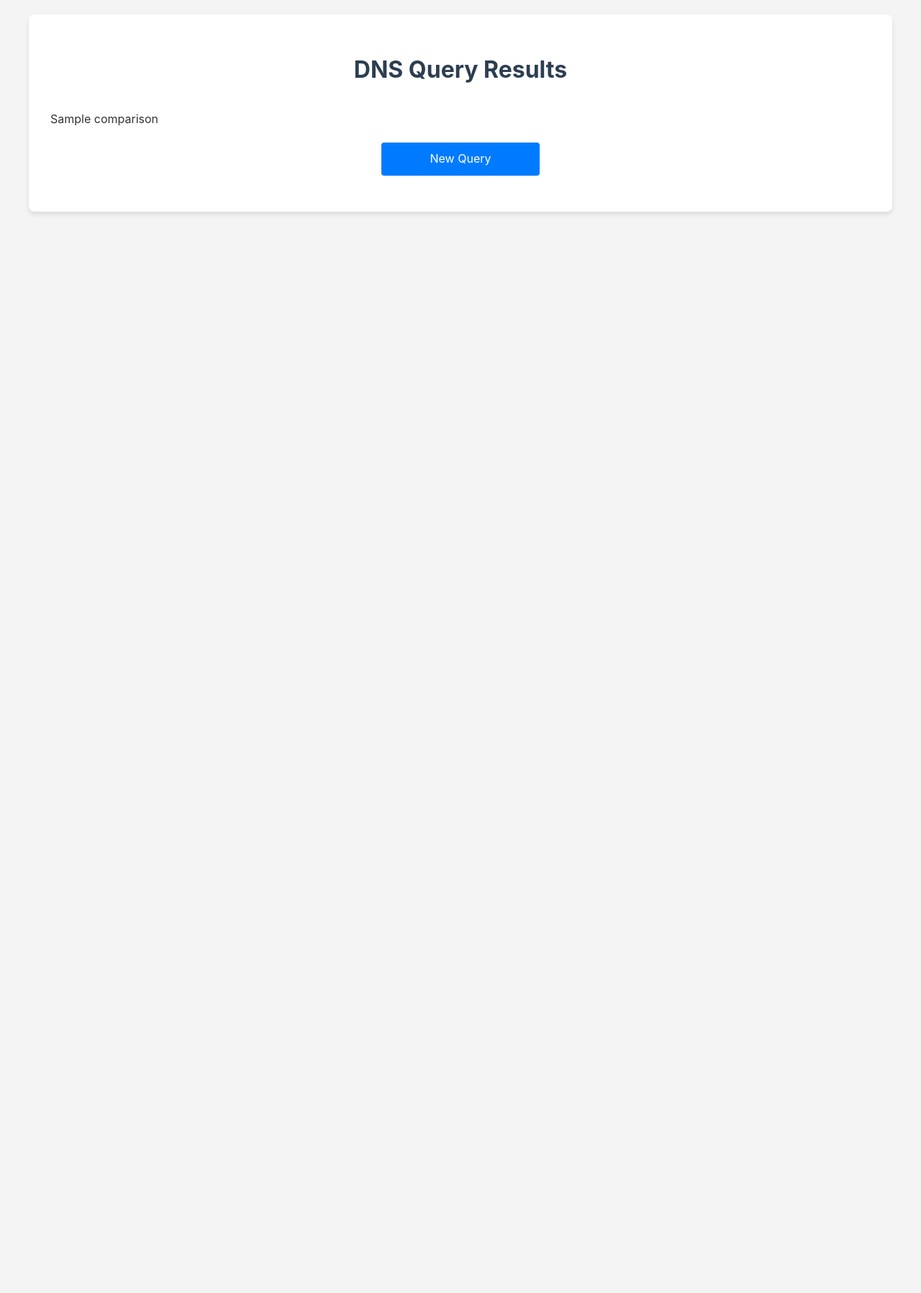
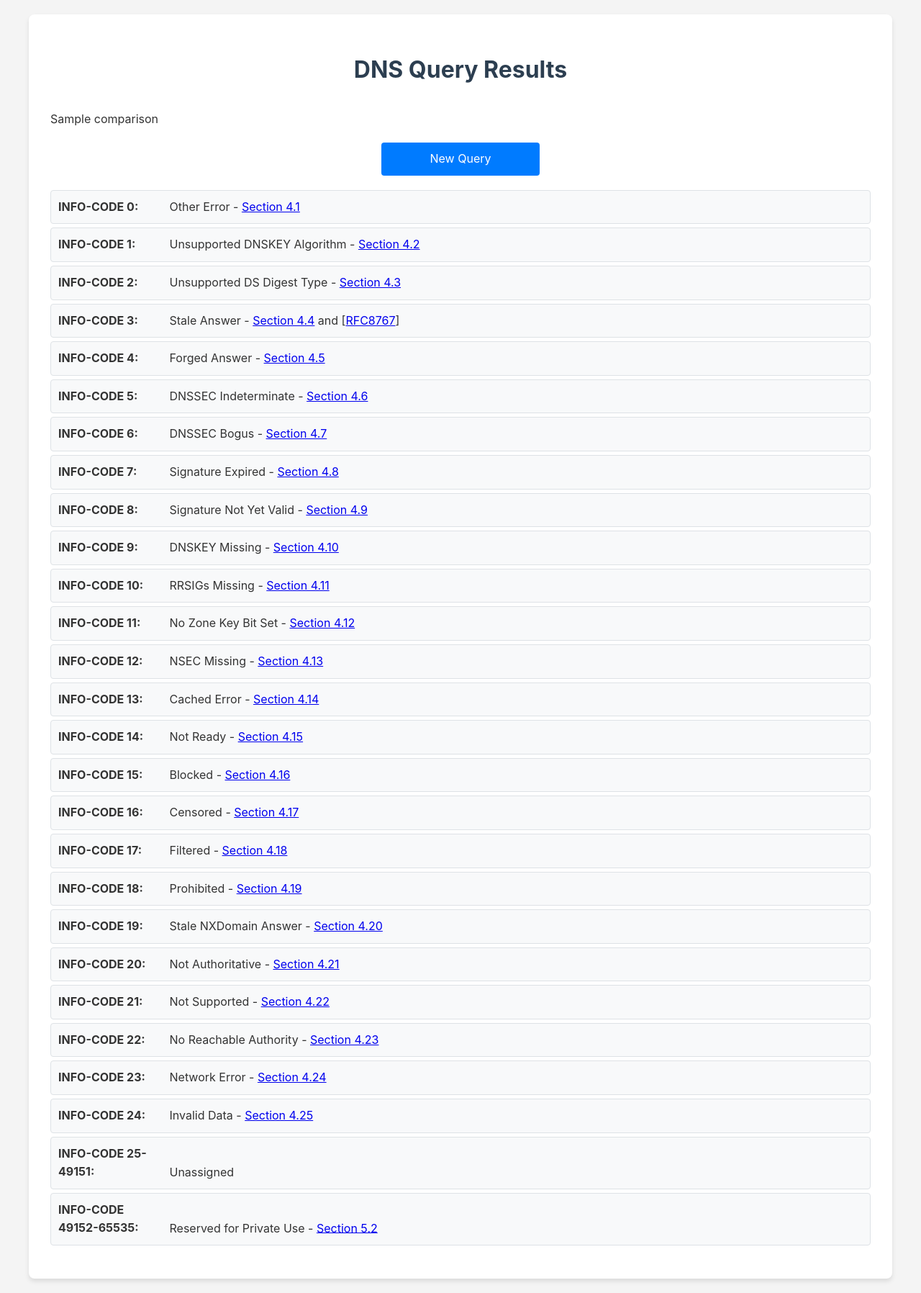
Before and after one commit to RavenWorks247/rfc9606-sketch-warningnotreal, a Flask app: template DNS-PY/dns_query_tool/templates/result.html in a window 1280 px wide. Shown: the whole page at 72% size. Before the commit the page ends 298 px from the top, so only its background shows below. Run offline with Flask 3, Linux system fonts and the light colour scheme; the template is opened without the code that fills it: most values are stand-ins (such as "Sample title", 1, 10 or a date in 2020).

Commit message:
Updated error meaning

```diff
--- a/DNS-PY/dns_query_tool/templates/result.html
+++ b/DNS-PY/dns_query_tool/templates/result.html
@@ -70,6 +70,22 @@
                 padding: 8px 10px;
             }
         }
+        ul.error-list {
+            margin-top: 20px;
+            padding: 0;
+            list-style-type: none;
+        }
+        ul.error-list li {
+            background: #f8f9fa;
+            padding: 10px;
+            margin: 5px 0;
+            border: 1px solid #dee2e6;
+            border-radius: 4px;
+        }
+        ul.error-list li strong {
+            display: inline-block;
+            width: 150px;
+        }
     </style>
 </head>
 <body>
@@ -77,6 +93,35 @@
         <h1>DNS Query Results</h1>
         {{ comparison | safe }}
         <a href="/" class="back-btn">New Query</a>
+        <ul class="error-list">
+            <li><strong>INFO-CODE 0:</strong> Other Error - <a href="https://www.rfc-editor.org/rfc/rfc8914.html#errother" target="_blank">Section 4.1</a></li>
+            <li><strong>INFO-CODE 1:</strong> Unsupported DNSKEY Algorithm - <a href="https://www.rfc-editor.org/rfc/rfc8914.html#errbaddnskeyalg" target="_blank">Section 4.2</a></li>
+            <li><strong>INFO-CODE 2:</strong> Unsupported DS Digest Type - <a href="https://www.rfc-editor.org/rfc/rfc8914.html#errbaddsdigest" target="_blank">Section 4.3</a></li>
+            <li><strong>INFO-CODE 3:</strong> Stale Answer - <a href="https://www.rfc-editor.org/rfc/rfc8914.html#stalenoerror" target="_blank">Section 4.4</a> and <span>[<a href="https://www.rfc-editor.org/rfc/rfc8767" target="_blank">RFC8767</a>]</span></li>
+            <li><strong>INFO-CODE 4:</strong> Forged Answer - <a href="https://www.rfc-editor.org/rfc/rfc8914.html#forgedanswer" target="_blank">Section 4.5</a></li>
+            <li><strong>INFO-CODE 5:</strong> DNSSEC Indeterminate - <a href="https://www.rfc-editor.org/rfc/rfc8914.html#errindeterminate" target="_blank">Section 4.6</a></li>
+            <li><strong>INFO-CODE 6:</strong> DNSSEC Bogus - <a href="https://www.rfc-editor.org/rfc/rfc8914.html#errbogus" target="_blank">Section 4.7</a></li>
+            <li><strong>INFO-CODE 7:</strong> Signature Expired - <a href="https://www.rfc-editor.org/rfc/rfc8914.html#errexpired" target="_blank">Section 4.8</a></li>
+            <li><strong>INFO-CODE 8:</strong> Signature Not Yet Valid - <a href="https://www.rfc-editor.org/rfc/rfc8914.html#errprior" target="_blank">Section 4.9</a></li>
+            <li><strong>INFO-CODE 9:</strong> DNSKEY Missing - <a href="https://www.rfc-editor.org/rfc/rfc8914.html#errnodnskey" target="_blank">Section 4.10</a></li>
+            <li><strong>INFO-CODE 10:</strong> RRSIGs Missing - <a href="https://www.rfc-editor.org/rfc/rfc8914.html#errnorrsig" target="_blank">Section 4.11</a></li>
+            <li><strong>INFO-CODE 11:</strong> No Zone Key Bit Set - <a href="https://www.rfc-editor.org/rfc/rfc8914.html#errnozonekey" target="_blank">Section 4.12</a></li>
+            <li><strong>INFO-CODE 12:</strong> NSEC Missing - <a href="https://www.rfc-editor.org/rfc/rfc8914.html#nonsec" target="_blank">Section 4.13</a></li>
+            <li><strong>INFO-CODE 13:</strong> Cached Error - <a href="https://www.rfc-editor.org/rfc/rfc8914.html#cachederror" target="_blank">Section 4.14</a></li>
+            <li><strong>INFO-CODE 14:</strong> Not Ready - <a href="https://www.rfc-editor.org/rfc/rfc8914.html#notready" target="_blank">Section 4.15</a></li>
+            <li><strong>INFO-CODE 15:</strong> Blocked - <a href="https://www.rfc-editor.org/rfc/rfc8914.html#errblocked" target="_blank">Section 4.16</a></li>
+            <li><strong>INFO-CODE 16:</strong> Censored - <a href="https://www.rfc-editor.org/rfc/rfc8914.html#errcensored" target="_blank">Section 4.17</a></li>
+            <li><strong>INFO-CODE 17:</strong> Filtered - <a href="https://www.rfc-editor.org/rfc/rfc8914.html#errfiltered" target="_blank">Section 4.18</a></li>
+            <li><strong>INFO-CODE 18:</strong> Prohibited - <a href="https://www.rfc-editor.org/rfc/rfc8914.html#errprohibted" target="_blank">Section 4.19</a></li>
+            <li><strong>INFO-CODE 19:</strong> Stale NXDomain Answer - <a href="https://www.rfc-editor.org/rfc/rfc8914.html#stalenx" target="_blank">Section 4.20</a></li>
+            <li><strong>INFO-CODE 20:</strong> Not Authoritative - <a href="https://www.rfc-editor.org/rfc/rfc8914.html#errlame" target="_blank">Section 4.21</a></li>
+            <li><strong>INFO-CODE 21:</strong> Not Supported - <a href="https://www.rfc-editor.org/rfc/rfc8914.html#deprecated" target="_blank">Section 4.22</a></li>
+            <li><strong>INFO-CODE 22:</strong> No Reachable Authority - <a href="https://www.rfc-editor.org/rfc/rfc8914.html#noreachable" target="_blank">Section 4.23</a></li>
+            <li><strong>INFO-CODE 23:</strong> Network Error - <a href="https://www.rfc-editor.org/rfc/rfc8914.html#neterror" target="_blank">Section 4.24</a></li>
+            <li><strong>INFO-CODE 24:</strong> Invalid Data - <a href="https://www.rfc-editor.org/rfc/rfc8914.html#invaliddata" target="_blank">Section 4.25</a></li>
+            <li><strong>INFO-CODE 25-49151:</strong> Unassigned</li>
+            <li><strong>INFO-CODE 49152-65535:</strong> Reserved for Private Use - <a href="https://www.rfc-editor.org/rfc/rfc8914.html#IANA" target="_blank">Section 5.2</a></li>
+        </ul>
     </div>
 </body>
 </html>
```
